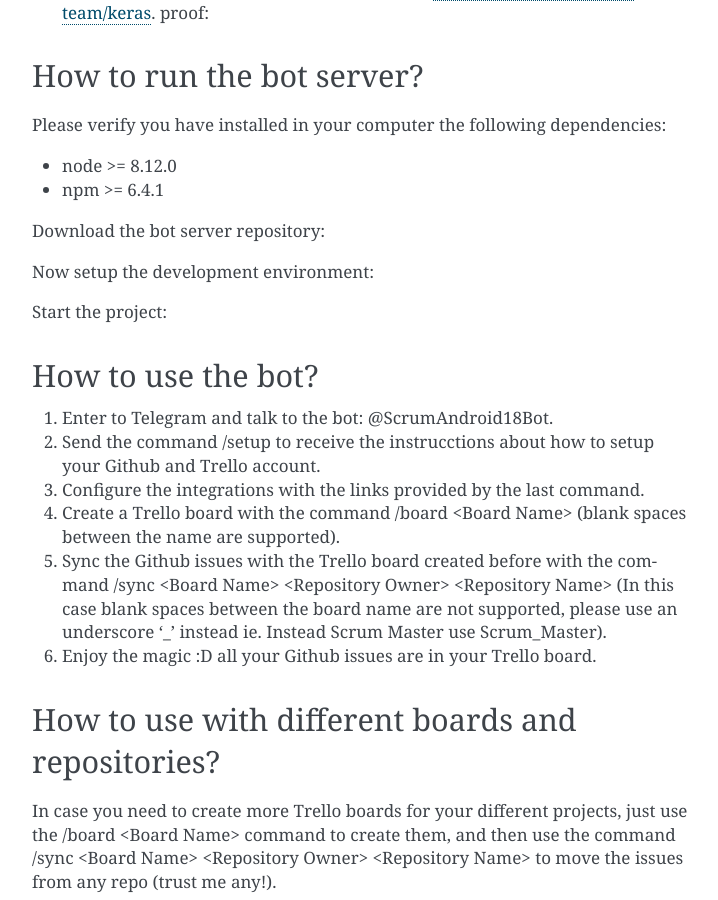
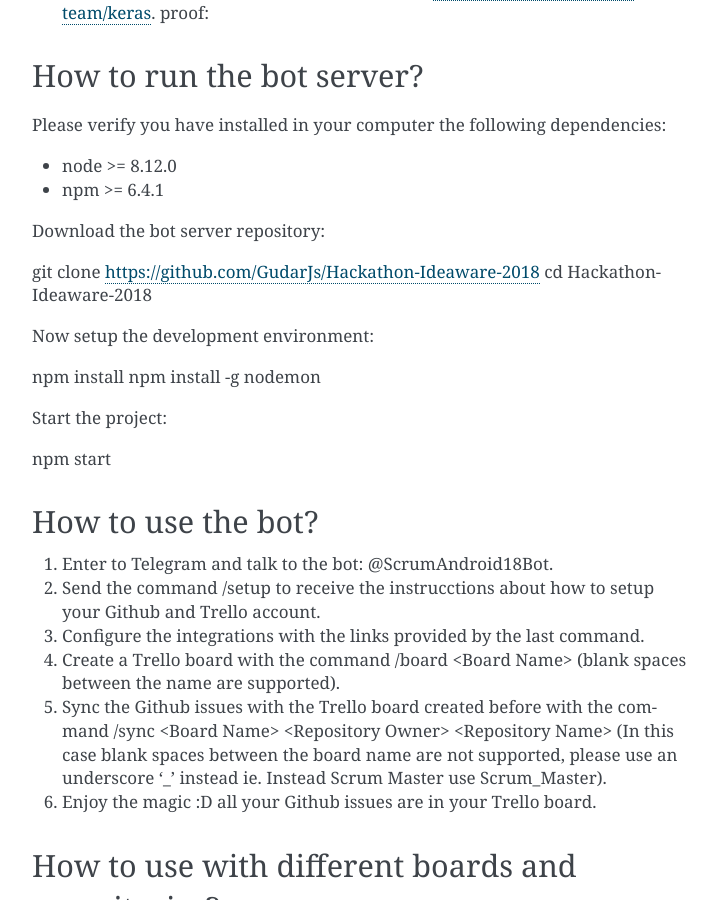
Before and after one commit to GudarJs/Hackathon-Ideaware-2018, a Sphinx documentation site: the page built from docs/index.rst, in a window 1280 px wide and 900 px high, scrolled down 645 px. Shown: the whole window, without its empty margins (388-1106 px from the left). Built offline with Sphinx 7.4.7, drawn with Linux system fonts in a browser that asks for light colours; some of the changed lines change nothing that is shown.

Commit message:
Fix docs format

```diff
--- a/docs/index.rst
+++ b/docs/index.rst
@@ -38,20 +38,17 @@
 
 Download the bot server repository:
 
-.. highlight:: bash
-    git clone https://github.com/GudarJs/Hackathon-Ideaware-2018
-    cd Hackathon-Ideaware-2018
+git clone https://github.com/GudarJs/Hackathon-Ideaware-2018
+cd Hackathon-Ideaware-2018
 
 Now setup the development environment:
 
-.. highlight:: bash
-    npm install
-    npm install -g nodemon
+npm install
+npm install -g nodemon
 
 Start the project:
 
-.. highlight:: bash
-    npm start
+npm start
 
 How to use the bot?
 ---------------------
```
